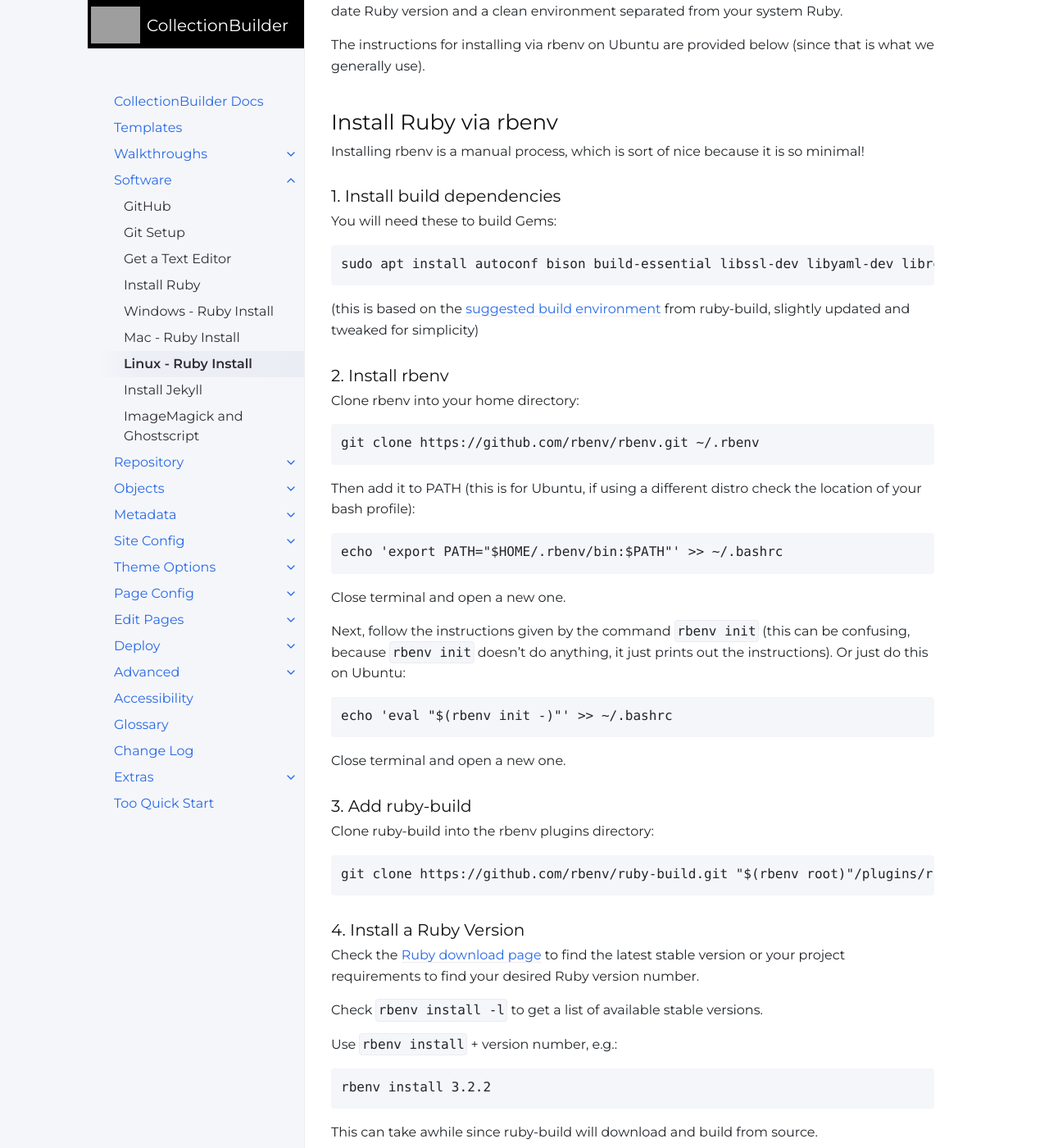
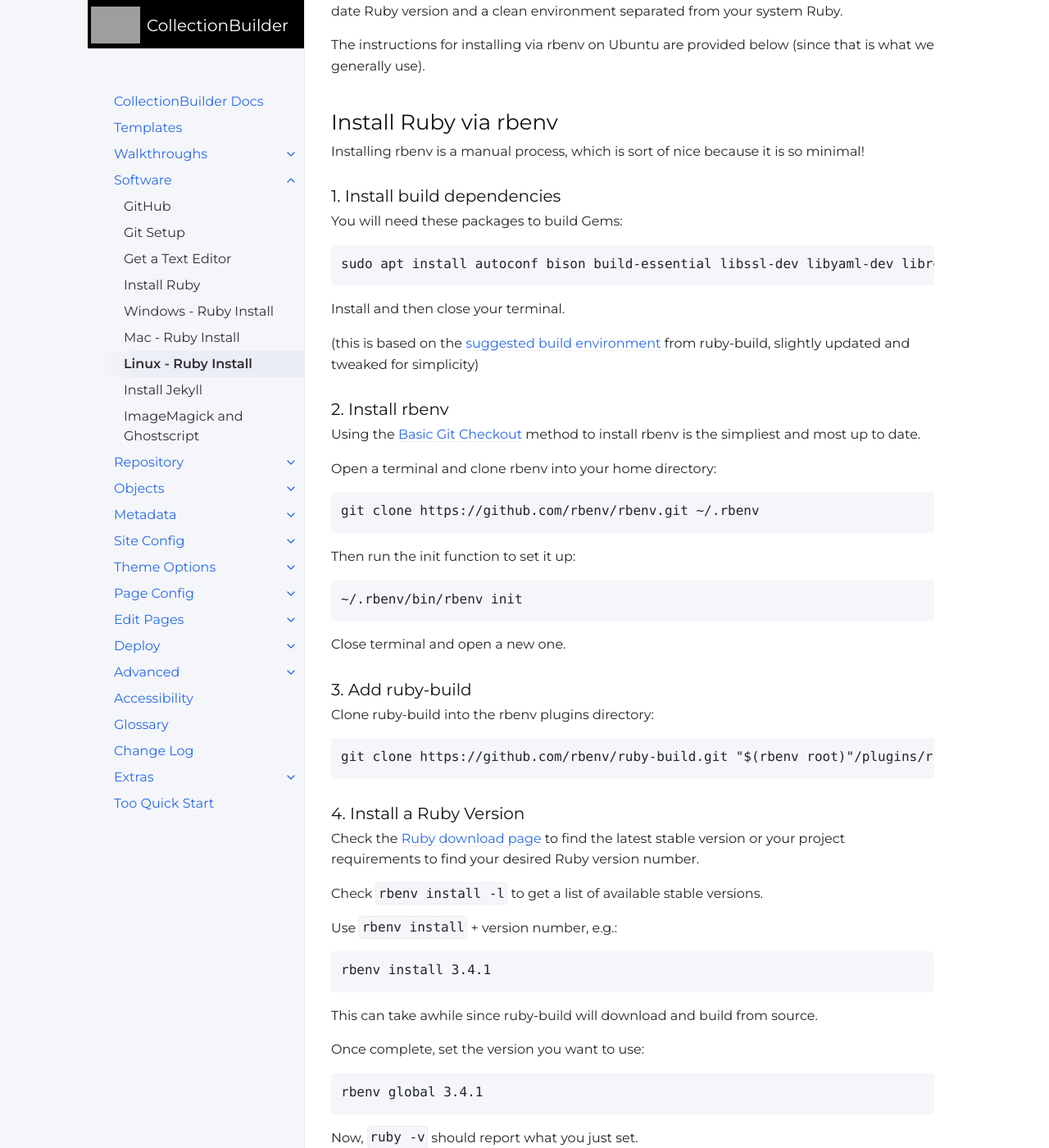
Before and after one commit to CollectionBuilder/cb-docs, a Jekyll site: the page built from docs/software/ruby_linux.md, in a window 1280 px wide and 1400 px high, scrolled down 215 px. Shown: the whole window at 82% size. Built offline with Jekyll 4.4.1, drawn with Linux system fonts in a browser that asks for light colours; comment, search, counter and statistics services are not loaded; some of the changed text lies outside the part shown.

Commit message:
update ruby linux rbenv steps

````diff
--- a/docs/software/ruby_linux.md
+++ b/docs/software/ruby_linux.md
@@ -6,7 +6,7 @@ nav_order: 6
 
 # Ruby on Linux
 
-Although many distros come with a system Ruby installed or a repository version, we suggest using a version manager such as [rbenv](https://github.com/rbenv/rbenv){:target="_blank" rel="noopener"} or [RVM](http://rvm.io/){:target="_blank" rel="noopener"}.
+Although many distros come with a system Ruby installed or a repository version, we suggest using a version manager such as [rbenv](https://github.com/rbenv/rbenv) or [RVM](http://rvm.io/).
 This will ensure you have an up to date Ruby version and a clean environment separated from your system Ruby.
 
 The instructions for installing via rbenv on Ubuntu are provided below (since that is what we generally use).
@@ -17,35 +17,30 @@ Installing rbenv is a manual process, which is sort of nice because it is so min
 
 ### 1. Install build dependencies
 
-You will need these to build Gems:
+You will need these packages to build Gems:
 
 ```
 sudo apt install autoconf bison build-essential libssl-dev libyaml-dev libreadline-dev zlib1g-dev libncurses5-dev libffi-dev libgdbm-dev
 ```
 
+Install and then close your terminal.
+
 (this is based on the [suggested build environment](https://github.com/rbenv/ruby-build/wiki#suggested-build-environment) from ruby-build, slightly updated and tweaked for simplicity)
 
 ### 2. Install rbenv
 
-Clone rbenv into your home directory:
+Using the [Basic Git Checkout](https://github.com/rbenv/rbenv?tab=readme-ov-file#basic-git-checkout) method to install rbenv is the simpliest and most up to date.
+
+Open a terminal and clone rbenv into your home directory:
 
 ```
 git clone https://github.com/rbenv/rbenv.git ~/.rbenv
 ```
 
-Then add it to PATH (this is for Ubuntu, if using a different distro check the location of your bash profile):
+Then run the init function to set it up:
 
 ```
-echo 'export PATH="$HOME/.rbenv/bin:$PATH"' >> ~/.bashrc
-```
-
-Close terminal and open a new one.
-
-Next, follow the instructions given by the command `rbenv init` (this can be confusing, because `rbenv init` doesn't do anything, it just prints out the instructions).
-Or just do this on Ubuntu:
-
-```
-echo 'eval "$(rbenv init -)"' >> ~/.bashrc
+~/.rbenv/bin/rbenv init
 ```
 
 Close terminal and open a new one.
@@ -67,7 +62,7 @@ Check `rbenv install -l` to get a list of available stable versions.
 Use `rbenv install` + version number, e.g.:
 
 ```
-rbenv install 3.2.2
+rbenv install 3.4.1
 ```
 
 This can take awhile since ruby-build will download and build from source.
@@ -75,7 +70,7 @@ This can take awhile since ruby-build will download and build from source.
 Once complete, set the version you want to use:
 
 ```
-rbenv global 3.2.2
+rbenv global 3.4.1
 ```
 
 Now, `ruby -v` should report what you just set.
@@ -93,6 +88,6 @@ cd "$(rbenv root)"/plugins/ruby-build && git pull
 So you should periodically update ruby-build following the git pull method above (i.e. `cd ~/.rbenv/plugins/ruby-build && git pull`).
 
 {:.alert .alert-yellow}
-*Note:* there is an Ubuntu package to install, so you can use `sudo apt install rbenv ruby-build`.
+*Note:* there is technically an Ubuntu package available so you can use `sudo apt install rbenv ruby-build`.
 Unfortunately `ruby-build` is *super* out of date, so it will only list very out-of-date versions of Ruby to install.
-As far as I can tell, this is not a good install method.
+This is not a good install method!
````
